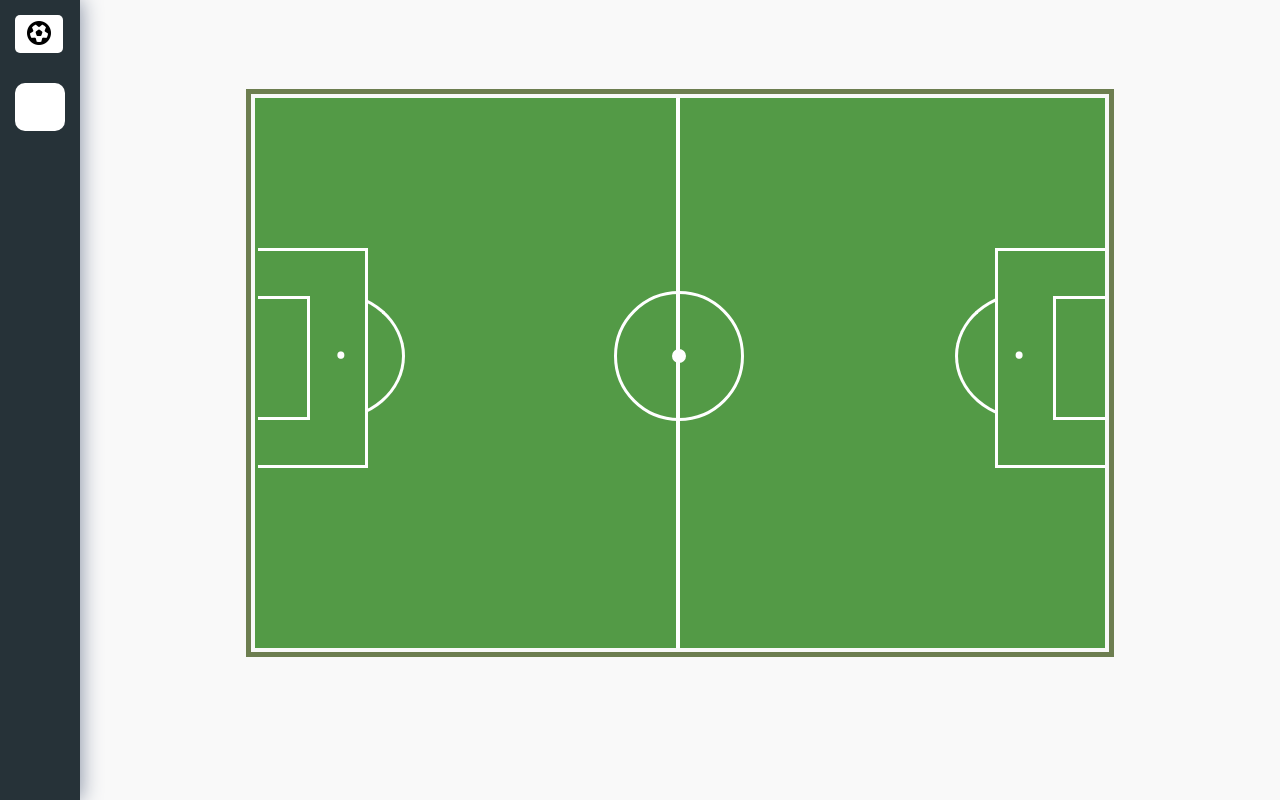
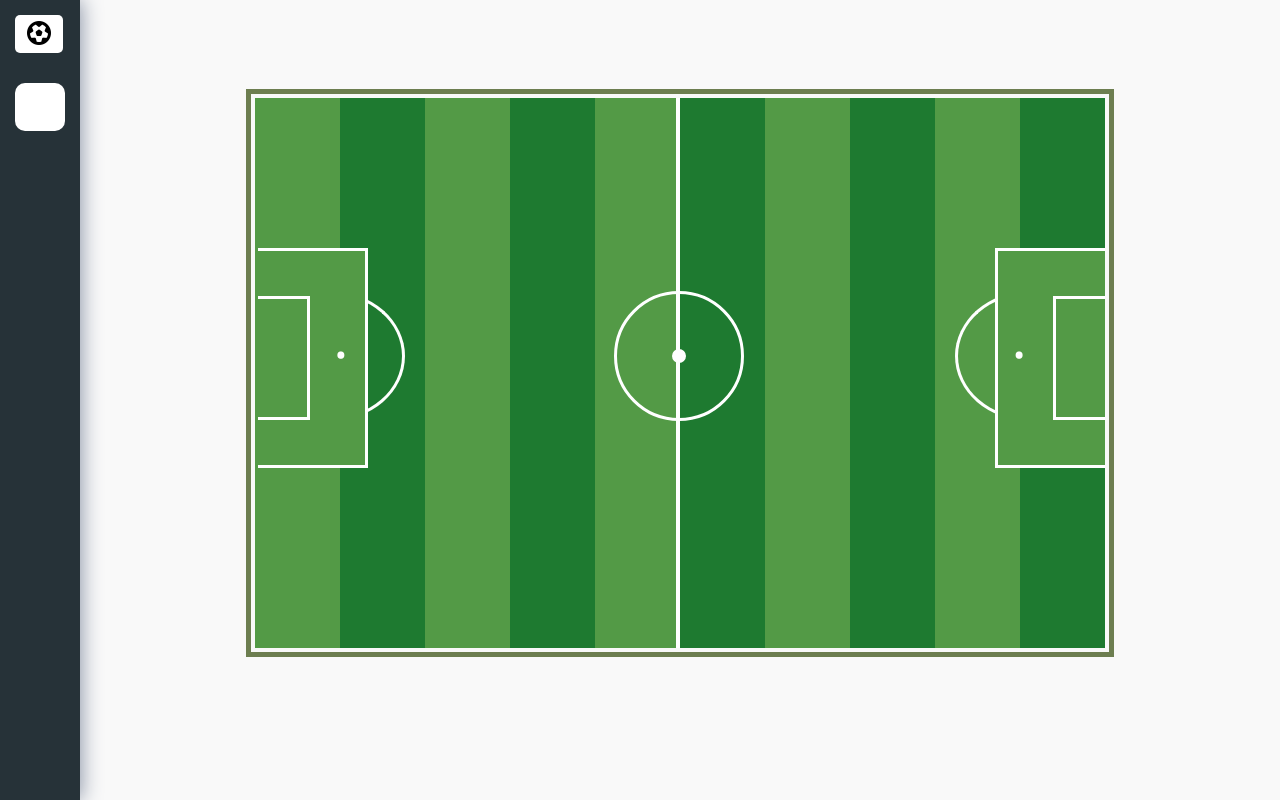
Before and after one commit to ShadowPedro11/tactical-board-app, an Angular app: page /tactis-board in a window 1280 px wide. Built offline with nearby package versions, Linux system fonts and the light colour scheme; some icons are missing.

Commit message:
update tactis board component styling with gradient background

```diff
--- a/src/app/tactis-board/tactis-board.component.css
+++ b/src/app/tactis-board/tactis-board.component.css
@@ -3,7 +3,9 @@
     width: 850px;
     height: 550px;
     margin: 50px auto;
-    background-color:#539A46;
+    background-image: linear-gradient(90deg, #539A46 50%, #1e7a30 50%);
+    background-size: 20% 100%;
+    background-repeat: repeat;
     position:relative;
     .line{
           width: 850px;
```
